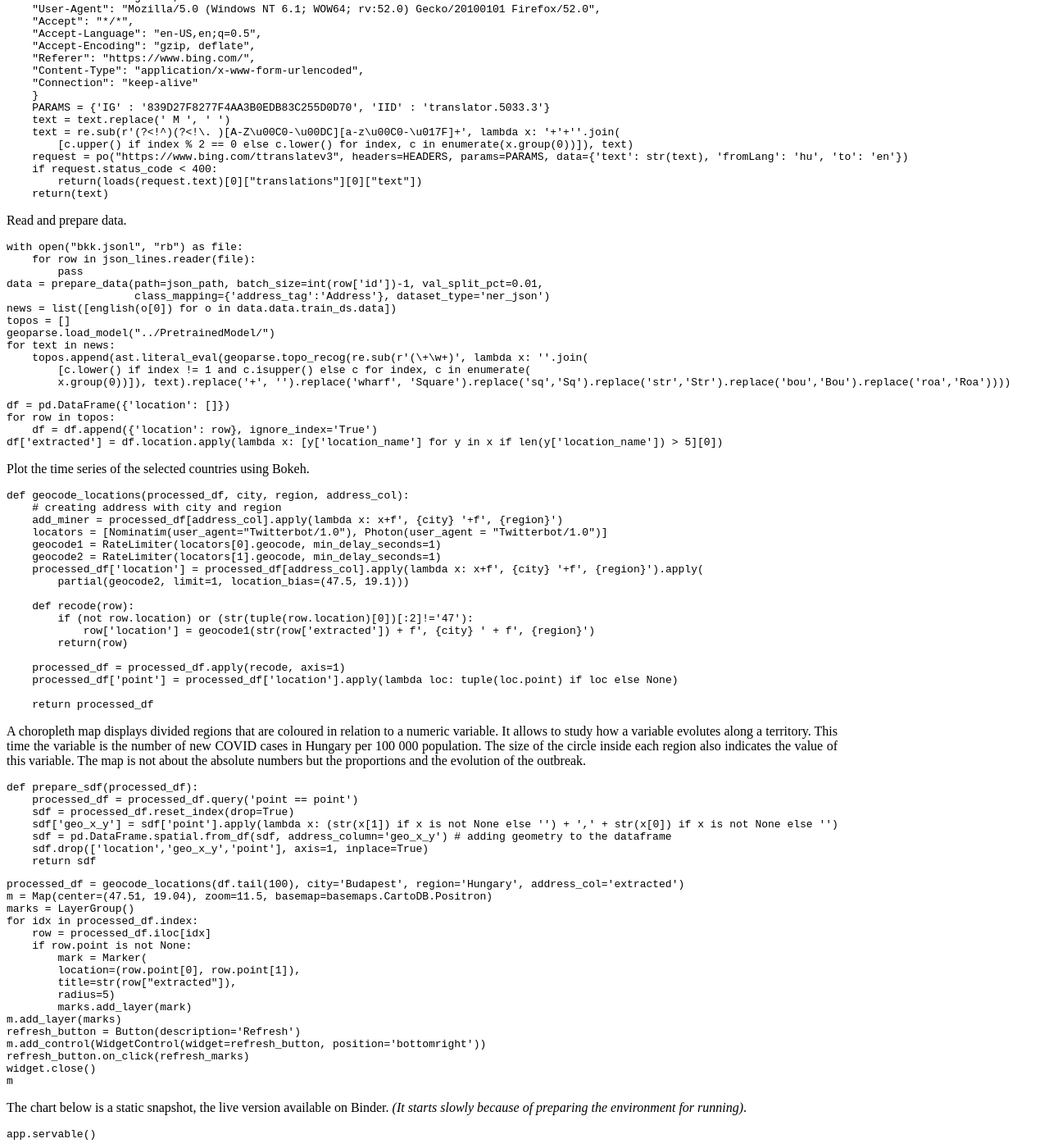
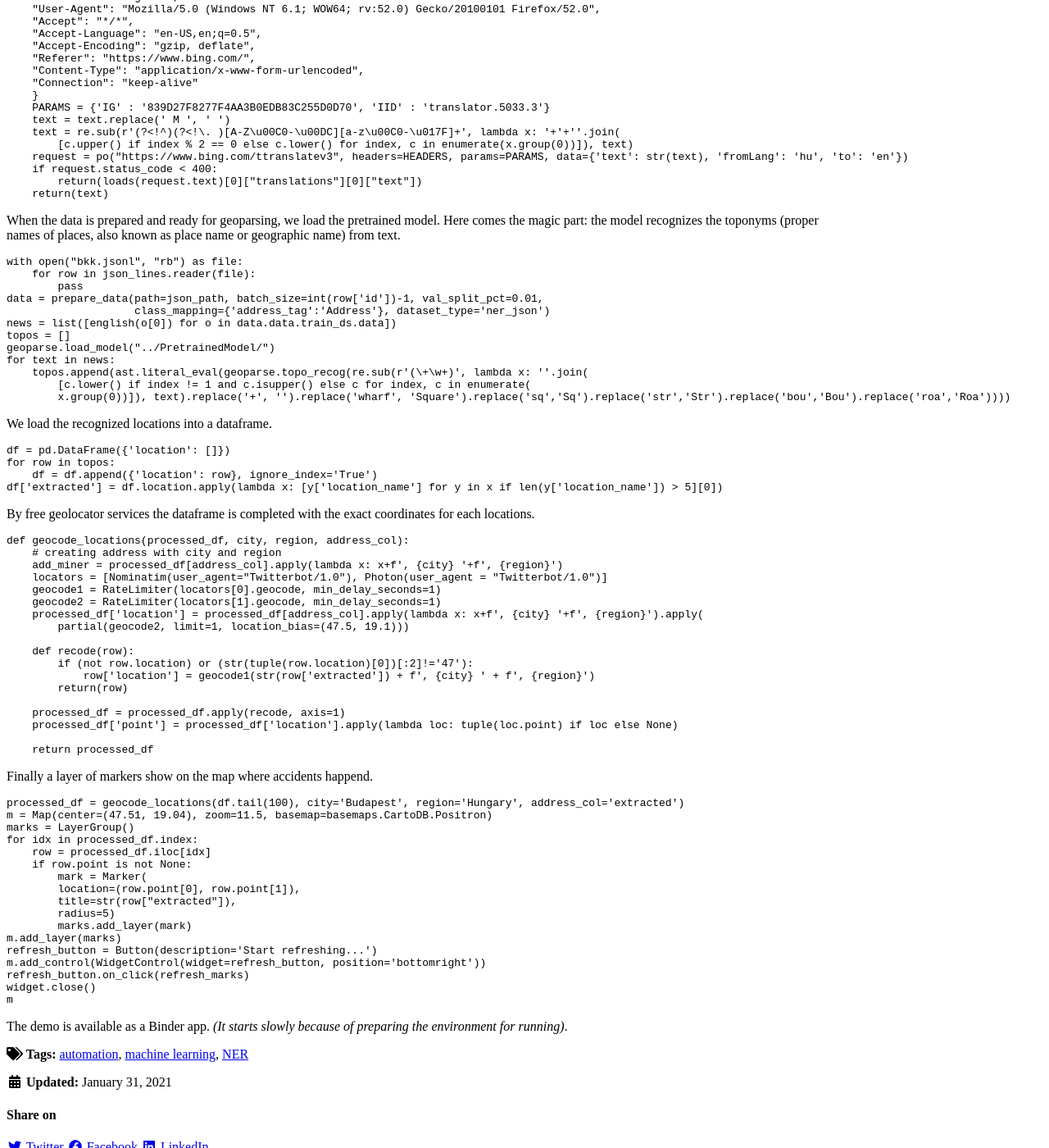
Before and after one commit to dg-data/tidbits, a Jekyll site: the page built from _posts/2021-01-31-NER-automation.md, in a window 1280 px wide and 1400 px high, scrolled down 892 px. Shown: the whole window at 82% size. Built offline with Jekyll 4.4.1, drawn with Linux system fonts in a browser that asks for light colours; cached includes are drawn as plain includes; nearby versions of some CDN libraries.

Commit message:
Update 2021-01-31-NER-automation.md

````diff
--- a/_posts/2021-01-31-NER-automation.md
+++ b/_posts/2021-01-31-NER-automation.md
@@ -48,7 +48,7 @@ def english(text):
         return(loads(request.text)[0]["translations"][0]["text"])
     return(text)
 ```
-Read and prepare data.
+When the data is prepared and ready for geoparsing, we load the pretrained model. Here comes the magic part: the model recognizes the toponyms (proper names of places, also known as place name or geographic name) from text.
 ```python
 with open("bkk.jsonl", "rb") as file:
     for row in json_lines.reader(file):
@@ -63,13 +63,14 @@ for text in news:
         [c.lower() if index != 1 and c.isupper() else c for index, c in enumerate(
         x.group(0))]), text).replace('+', '').replace('wharf', 'Square').replace('sq','Sq').replace('str','Str').replace('bou','Bou').replace('roa','Roa'))))
 ```
+We load the recognized locations into a dataframe.
 ```python
 df = pd.DataFrame({'location': []})
 for row in topos:
     df = df.append({'location': row}, ignore_index='True')
 df['extracted'] = df.location.apply(lambda x: [y['location_name'] for y in x if len(y['location_name']) > 5][0])
 ```
-Plot the time series of the selected countries using Bokeh.
+By free geolocator services the dataframe is completed with the exact coordinates for each locations.
 ```python
 def geocode_locations(processed_df, city, region, address_col):
     # creating address with city and region
@@ -90,17 +91,7 @@ def geocode_locations(processed_df, city, region, address_col):
 
     return processed_df
 ```
-A choropleth map displays divided regions that are coloured in relation to a numeric variable. It allows to study how a variable evolutes along a territory. This time the variable is the number of new COVID cases in Hungary per 100 000 population. The size of the circle inside each region also indicates the value of this variable. The map is not about the absolute numbers but the proportions and the evolution of the outbreak.
-{: style="text-align: justify" }
-```python
-def prepare_sdf(processed_df):
-    processed_df = processed_df.query('point == point')
-    sdf = processed_df.reset_index(drop=True)
-    sdf['geo_x_y'] = sdf['point'].apply(lambda x: (str(x[1]) if x is not None else '') + ',' + str(x[0]) if x is not None else '')
-    sdf = pd.DataFrame.spatial.from_df(sdf, address_column='geo_x_y') # adding geometry to the dataframe
-    sdf.drop(['location','geo_x_y','point'], axis=1, inplace=True)
-    return sdf
-```
+Finally a layer of markers show on the map where accidents happend.
 ```python
 processed_df = geocode_locations(df.tail(100), city='Budapest', region='Hungary', address_col='extracted')
 m = Map(center=(47.51, 19.04), zoom=11.5, basemap=basemaps.CartoDB.Positron)
@@ -114,13 +105,10 @@ for idx in processed_df.index:
         radius=5)
         marks.add_layer(mark)
 m.add_layer(marks)
-refresh_button = Button(description='Refresh')
+refresh_button = Button(description='Start refreshing...')
 m.add_control(WidgetControl(widget=refresh_button, position='bottomright'))
 refresh_button.on_click(refresh_marks)
 widget.close()
 m
 ```
-The chart below is a static snapshot, the live version available on Binder. _(It starts slowly because of preparing the environment for running)_.
-```python
-app.servable()
-```
+The demo is available as a Binder app. _(It starts slowly because of preparing the environment for running)_.
````
